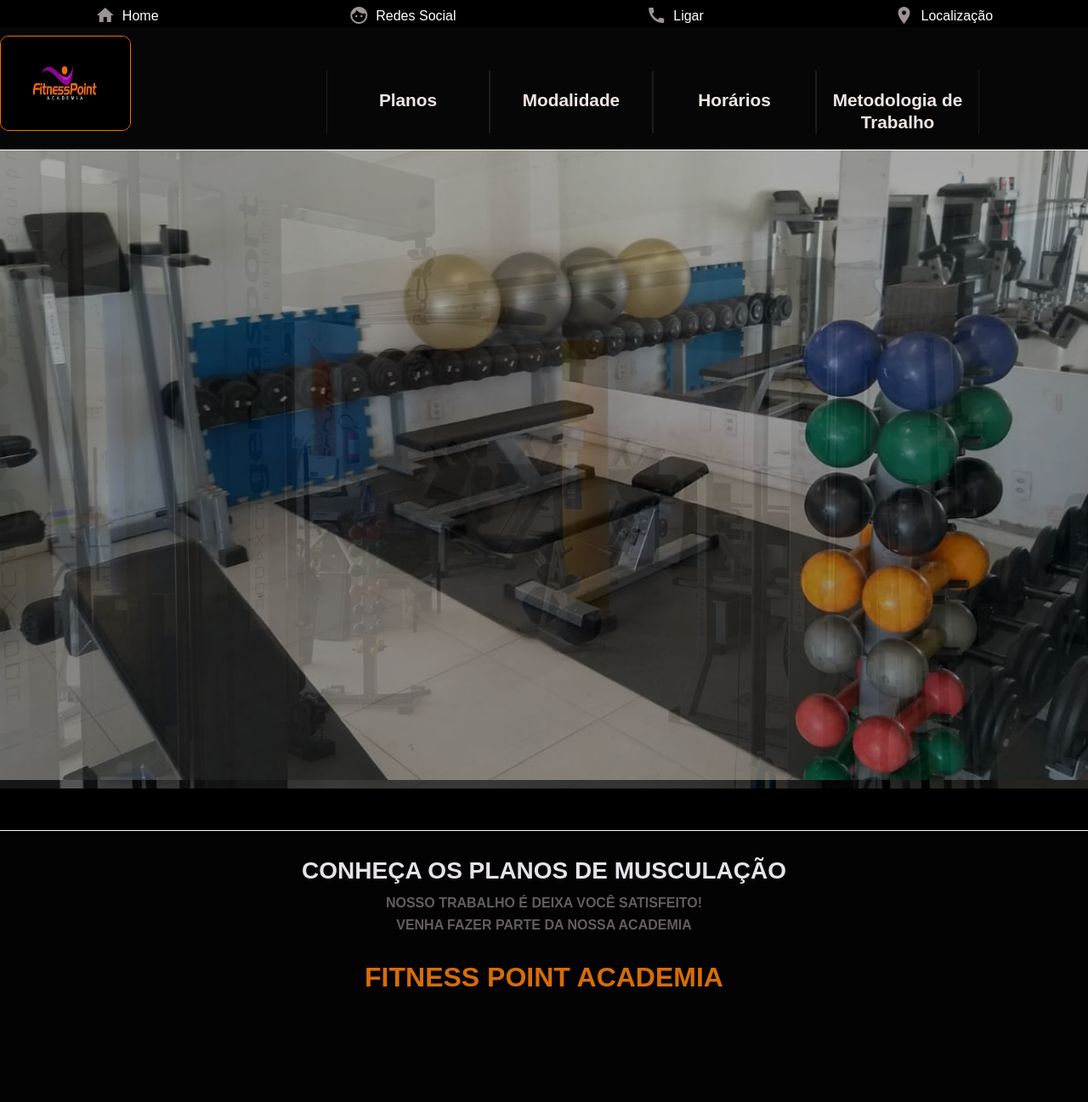
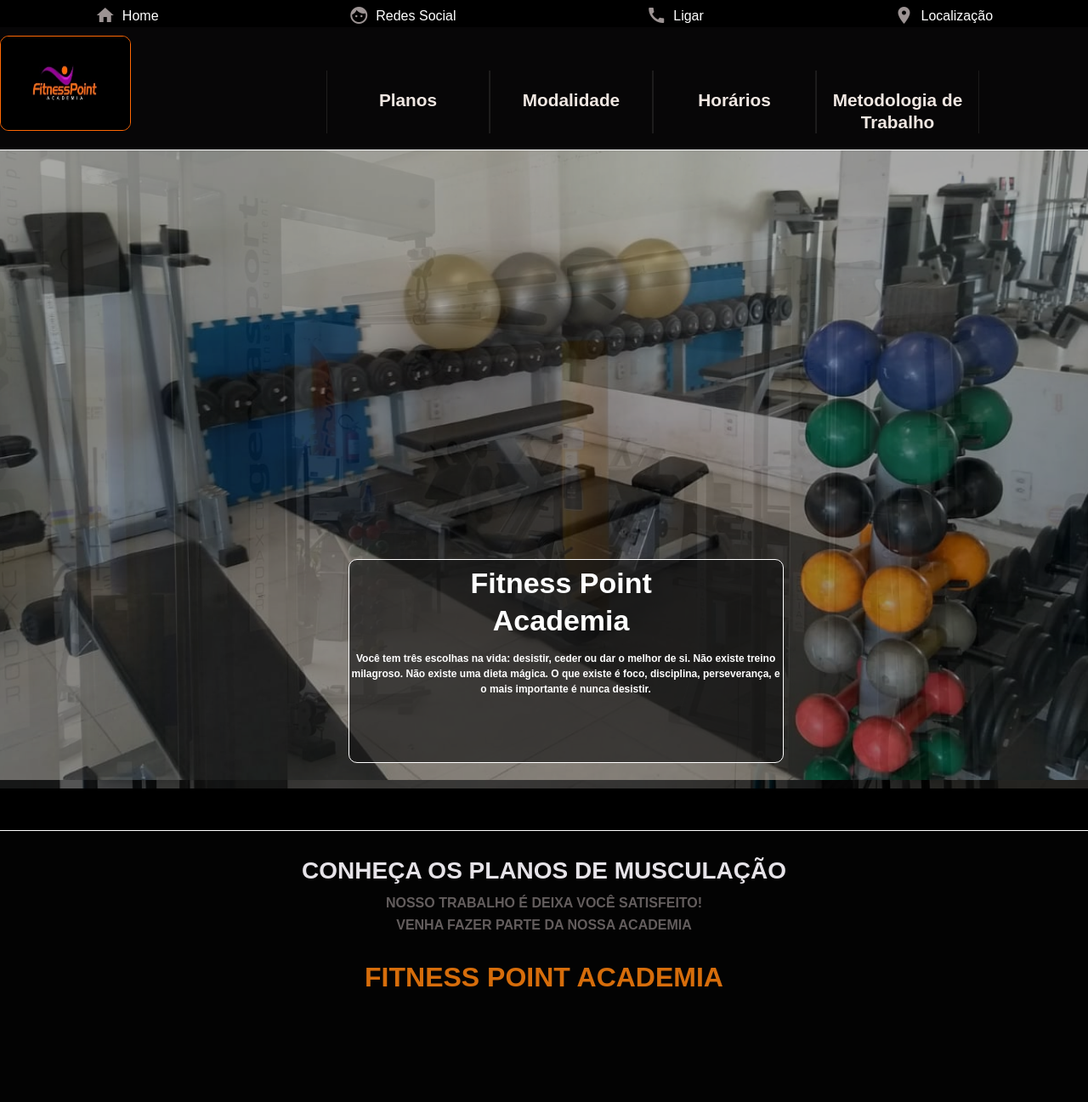
Before and after one commit to danilo992/public_php, a PHP site: page / in a window 1280 px wide. Shown: the top 1297 px of the page at 85% size. Run offline with PHP 8.4, Linux system fonts and the light colour scheme.

Commit message:
add img, modifiquei css e html

```diff
--- a/css/style.css
+++ b/css/style.css
@@ -122,11 +122,12 @@
 /*FIM*/
 /**/
 #galeria {
-  margin: 1px auto;
-   width: 100vw;
-   height: 100vh;
-   position: relative;
+    margin: 1px auto;
+    width: 100vw;
+    height: 100vh;
+    position: relative;
     overflow: hidden;
+    background-color: #000;
 }
 
 .foto {
@@ -138,6 +139,7 @@
 }
 
 @keyframes animacao {
+
     25% {
 
         opacity: 1;
@@ -150,7 +152,7 @@
 }
 
 .foto:nth-child(1){
-
+    animation-delay: 0s;
 }
 .foto:nth-child(2){
     animation-delay: 5s;
@@ -161,22 +163,41 @@
 .foto:nth-child(4){
     animation-delay: 15s;
 }
+.foto:nth-child(5){
+    animation-delay: 20s;
+}
 
-/**/
 
-/*MANI
-.imagen-section img {
-    width: 33.33vw;
-    height: 70vh;
-    border: 1px solid #000;
-    border-radius: 20px;
-}*/
+/*fim animaçõa*/
+/*fixed*/
+.fixed {
+    background-color: #141414a6;
+    position: absolute;
+    margin: -25% 0 0 32%;
+    width: 40vw;
+    height: 30vh;
+    text-align: center;
+    border: 1px solid #FFF;
+    border-radius: 10px;
+}
 
-.imagen-section {
-    margin: 0 0 -16px 0;
-    display: flex;
-    background-color: #000;
+.fixed h5 {
+    color: #FFF;
+    font-weight: 900;
+    font-size: 34px;
+    position: absolute;
+    margin: 1% 0 0 28%;
+    line-height: 1.3em;
 }
+.fixed p {
+    color: #FFF;
+    font-weight: 900;
+    font-size: 12px;
+    position: absolute;
+    margin: 21% 0 0 0;
+    line-height: 1.5em;
+}
+/*MANI*/
 
 strong {
     color: #0ec518ad;
@@ -579,6 +600,12 @@
         width: 100vw;
         height: 55vh;
     }
+    /*fixed*/
+    .fixed {
+        display: none;
+    }
+    /*fim fixed*/
+
 
     #galeria {
         width: 100vw;
@@ -606,6 +633,7 @@
         flex-direction: column;
         margin-left: 48px;
     }
+
     .container-plano-mlc {
         width: 70vw;
         padding: 0;
@@ -700,7 +728,7 @@
         display: flex;
         flex-direction: column;
         background-color: #000;
-        height: 160vh;
+        height: 150vh;
         width: 100vw;
     }
 
@@ -746,18 +774,21 @@
         padding: 10px;
         background-color: #000;
     }
-
+    /*whatsapp*/
     .footer-aside {
         width: 100vw;
         display: flex;
         flex-direction: column;
-        padding: 0;
-        margin: 0;
         background-color: #000;
+
+    }
+
+    .footer-aside img {
+        margin-left: 110px;
     }
 
     .footer-aside h5 {
-        font-size: 10px;
+        font-size: 16px;
     }
 
     .pagseguro {
--- a/index.html
+++ b/index.html
@@ -4,7 +4,6 @@
     <meta charset="utf-8"/>
     <meta name="viewport" content="width=device-width, initial-scale=1.0"/>
     <link rel="stylesheet" type="text/css" href="css/style.css">
-    <link rel="stylesheet" href="https://stackpath.bootstrapcdn.com/bootstrap/4.3.1/css/bootstrap.min.css" integrity="sha384-ggOyR0iXCbMQv3Xipma34MD+dH/1fQ784/j6cY/iJTQUOhcWr7x9JvoRxT2MZw1T" crossorigin="anonymous">
     <link rel="stylesheet" href="https://stackpath.bootstrapcdn.com/bootstrap/4.1.3/css/bootstrap.min.css" integrity="sha384-MCw98/SFnGE8fJT3GXwEOngsV7Zt27NXFoaoApmYm81iuXoPkFOJwJ8ERdknLPMO" crossorigin="anonymous">
     <link rel="stylesheet" href="https://fonts.googleapis.com/icon?family=Material+Icons">
     <title>Fitnees Point Academia</title>
@@ -14,7 +13,7 @@
       <a href="#menu"><i class="material-icons">home</i><P>Home</P></a>
       <a href="#1"><i class="material-icons">face</i><P>Redes Social</P></a>
       <a href="https://wa.me/5548988332008?text=Olá,%20tudo%20bem?%20gostaria%20de%20mais%20informaçõe%20sobre%20Fitness%20Point" target="_banck"><i class="material-icons">call</i><P>Ligar</P></a>
-      <a href="#2"><i class="material-icons">room</i><p>Localização</p></a>
+      <a href="https://www.google.com/maps/place/Rod.+Virg%C3%ADlio+V%C3%A1rzea,+1974+-+Saco+Grande,+Florian%C3%B3polis+-+SC,+88032-001/@-27.5434434,-48.5024523,17z/data=!3m1!4b1!4m5!3m4!1s0x95274768741beeb7:0xf79d3f0a49760c0b!8m2!3d-27.5434434!4d-48.5002636" target="_banck"><i class="material-icons">room</i><p>Localização</p></a>
       <!--  <div id="divBusca">
           <input type="text" id="txtBusca" placeholder="Bem Vindo ao Fitness Point ;)"/>
           <img src="img/search4.png" alt="Busca..." id="btnBusca"/>
@@ -25,10 +24,11 @@
         <h1>
           <img src="img/logo3.jpeg"  alt="fitness point academia" title="Fitness Point Academia">
         </h1>
-
+      <!--button media screen-->
         <div class="hamIcon" onclick="toggleClass()">
           <h2>&#9776;</h2>
         </div>
+      <!--fim button-->
       <nav class="container-nav" id="mainMenu">
         <ul>
             <li><a href="#plano">Planos</a></li>
@@ -38,22 +38,24 @@
         </ul>
       </nav>
     </header>
-    <!--FIM-->
+    <!--FIM header-->
     <!--MAIN-->
     <main>
         <!--CAROUSEL-->
              <section class="imagen-section" id="galeria">
-
                     <img class="foto" src="img/09.jpeg">
-
-                    <img class="foto" src="img/logo4.jpeg">
-
+                    <img  class="foto" src="img/logo4.jpeg">
                     <img  class="foto" src="img/maquina.jpeg">
-
-                    <img  class="foto" src="img/maquina.jpeg">
-
+                    <img  class="foto" src="img/img7.jpeg">
+                    <img  class="foto" src="img/img6.jpeg">
              </section>
               <!--FIM CAROUSEL-->
+              <div class="fixed">
+                <h5>Fitness Point<br> Academia</h5>
+                <p>Você tem três escolhas na vida: desistir, ceder ou dar o
+                   melhor de si. Não existe treino milagroso. Não existe uma dieta mágica.
+                   O que existe é foco, disciplina, perseverança, e o mais importante é nunca desistir.</p>
+              </div>
               <!--SECTION-ENTRA-PLANO 1 -->
               <section class="section-entra-plano" id="#planos">
                 <h3>
@@ -68,7 +70,7 @@
                 </h2>
               </section>
               <!--outra section-->
-              <section class="container-planos" id="#planos">
+              <section class="container-planos" id="#planos" >
                 <div class="container-plano-mlc plano-mlc">
                   <h4>Plano</h4>
                   <h4>3x/semana</h4>
@@ -359,17 +361,13 @@
       <aside class="endereco">
         <p><strong>&#8902;</strong> Professores:Calos Vasques (Totonho)</p>
         <p><strong>&#8902;</strong> Vinícius Fernandes (Vini)</p>
-
           <address>
             <strong>&#8902;</strong> Endereço: Rodovia Virgílio Várzea, 1974. Barrio: Saco Grande
           </address>
       <p>Siga-nos nas redes sociais</p>
       <strong>Informativo</strong>
       <p><strong>&#8902;</strong>Cadastre-se e receba novidades e promoções todos os dias em seu email. </p>
-
     </aside>
-
-
 
       <!--aside 3-->
       <aside class="footer-aside">
@@ -388,12 +386,11 @@
               Escolha a melhor formar de pagamento para você!
             </p>
           </aside>
-          <figure><img src="img/banner-pagseguro.png" alt="pagseguro" title="pagseguro">
-            <figcaption></figcaption>
-          </figure>
+            <figure><img src="img/banner-pagseguro.png" alt="pagseguro" title="pagseguro">
+              <figcaption></figcaption>
+            </figure>
         </aside>
       </aside>
-
     </footer>
     <!--fim-footer-->
     <script type="text/javascript" src="js/script.js"></script>
```
Also changed, not shown: img/img10.jpeg (added), img/img11.jpeg (added), img/img12.jpeg (added), img/img13.jpeg (added), img/img14.jpeg (added), img/img15.jpeg (added), img/img16.jpeg (added), img/img17.jpeg (added), img/img18.jpeg (added), img/img5.jpeg (added), img/img6.jpeg (added), img/img7.jpeg (added), img/img8.jpeg (added), img/plano1.png (added), 4 more files.
